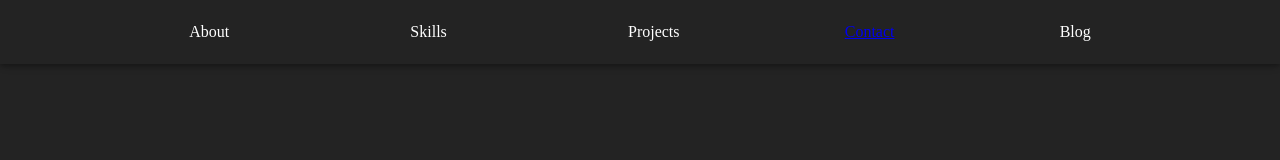
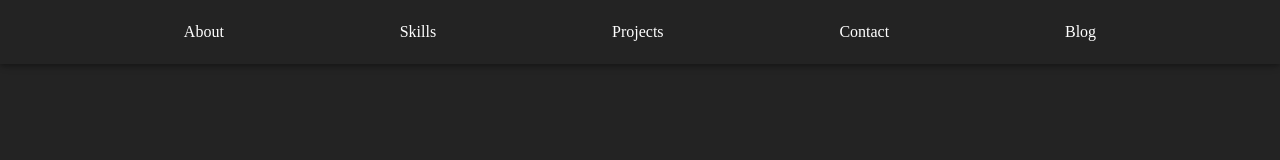
Before and after one commit to alexdev613/my-first-portfolio, a React (Vite) app: page / in a window 1280 px wide. Shown: the top 160 px of the page. Built offline with nearby package versions, Linux system fonts and the light colour scheme.

Commit message:
styles: changes in Contact Menu in NavBar

```diff
--- a/src/components/NavBar/NavBar.tsx
+++ b/src/components/NavBar/NavBar.tsx
@@ -15,11 +15,18 @@ const NavBar = () => {
                     <MenuItem>About</MenuItem>
                     <MenuItem>Skills</MenuItem>
                     <MenuItem>Projects</MenuItem>
-                    <Link to="/contact">Contact</Link>
+                    <MenuItem>
+                        <Link
+                            to="/contact"
+                            style={{ textDecoration: "inherit", color: "#fff" }}
+                        >
+                                Contact
+                        </Link>
+                    </MenuItem>
                     <MenuItem>
                         <Link
                             to="/dashboard"
-                            style={{ textDecoration: "none", color: "#fff" }}
+                            style={{ textDecoration: "inherit", color: "#fff" }}
                         >
                             Blog
                         </Link>
```
